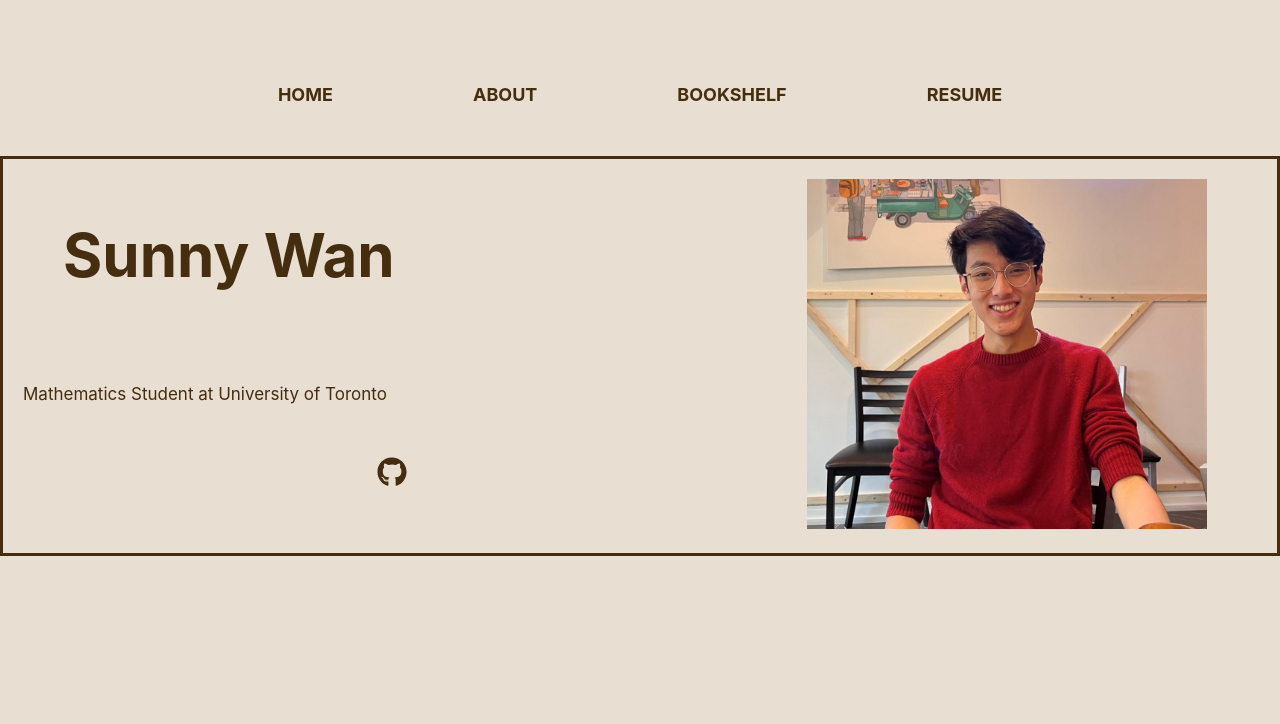
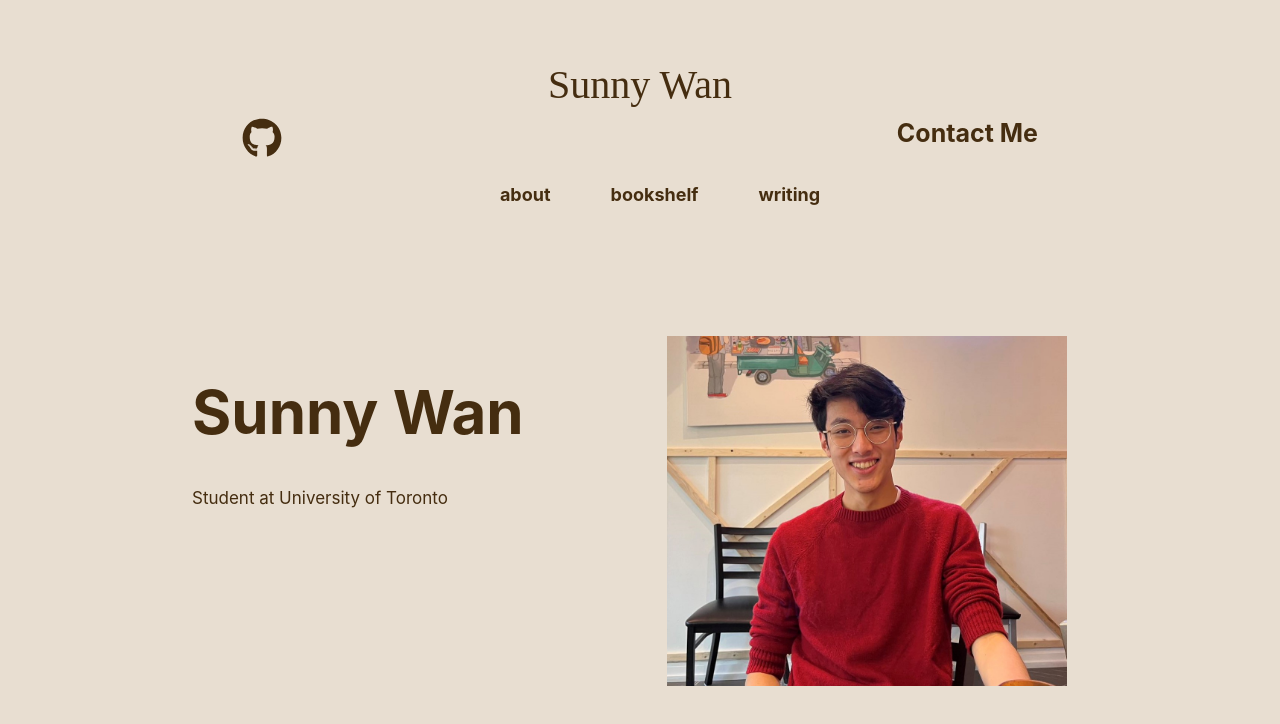
Before and after one commit to SunnyWan59/personal-website, a React (Create React App) app: page / in a window 1280 px wide. Shown: the top 724 px of the page. Built offline with nearby package versions, Linux system fonts and the light colour scheme.

Commit message:
redesigned website

```diff
--- a/src/App.css
+++ b/src/App.css
@@ -3,30 +3,47 @@
   background-color: #E8DED1;
 }
 
-.topnav {
-  position: relative;
-  background-color:#E8DED1;
-  overflow: hidden;
-  display: flex;
-  justify-content:center;
-  top: 70px;
-  white-space: nowrap;
-}
-
 .navbar{
+  padding: 25px 50px 75px 50px;
   text-align: center;
 }
 
-.topnav a{
+.navName{
+  font-size: 40px;
+  color: rgb(69, 45, 16);
+  padding: 10px;
+  /* font-weight: bold; */
+  font-family: "Times New Roman", Times, serif;
+  text-align: center;
 
-  float: left;
-  color: rgb(69, 45, 16);
-  text-align: center;
-  padding: 14px 70px;
-  text-decoration: none;
-  font-size: 18px;
+  /* padding: 0px 50px 50px 50px; */
+
+  /* Cool Swiping Motion */
+  background: linear-gradient(to right, rgb(27, 18, 6),rgb(49, 32, 11) 50%, rgb(69, 45, 16)50%);
+  background-clip: text;
+  -webkit-background-clip: text;
+  -webkit-text-fill-color: transparent;
+  background-size: 200% 100%;
+  background-position: 100%;
+  transition: background-position 275ms ease;
+  &:hover {
+      background-position: 0 100%;
+    }
+}
+
+.navButtons{
+  display: grid;
+  align-items: left;
+  grid-template-columns: 1fr 1fr;
+  column-gap: 5px;
+}
+.leftbuttons{
+  text-align: left;
+}
+.rightbuttons{
+  text-align: right;
+  font-size: 25px;
   font-weight: bold;
-
 
   background: linear-gradient(to right, rgb(27, 18, 6),rgb(49, 32, 11) 50%, rgb(69, 45, 16)50%);
   background-clip: text;
@@ -38,6 +55,12 @@
   &:hover {
       background-position: 0 100%;
     }
+}
+.github{
+  text-decoration:none;
+  color:inherit;
+  font-size: 30pt;
+
 }
 
 li{
@@ -73,48 +96,6 @@ li a{
     }
 }
 
-
-
-
-
-.github{
-  text-decoration:none;
-  color:inherit;
-}
-
-.textbox{
-  border: 3px solid rgb(69, 45, 16) ;
-  margin: auto;
-  /* width: 1000px;
-  height: 500px; */
-  margin-top: 80pt;
-  padding: 10px;
-  white-space: nowrap;
-  display: grid;
-  align-items: right;
-  grid-template-columns: 30fr 1fr 1fr;
-  column-gap: 5px;
-
-}
-
-.picture{
-  max-width: 100%;
-  max-height:100%;
-  padding: 10px 30px;
-}
-
-.text{
-  font-size: 30px;
-  color: rgb(69, 45, 16);
-  padding: 10px;
-}
-
-h1{
-  text-align: left;
-  padding: 0px 40px;
-}
-
-
 @media screen and (max-width: 600px) {
   .topnav a{
     float: none;
@@ -122,7 +103,6 @@ h1{
   }
 
 }
-
 
 .background{
   background-color: #E8DED1;
--- a/src/components/Navbar.js
+++ b/src/components/Navbar.js
@@ -1,17 +1,30 @@
 import React from 'react';
 import { NavLink } from 'react-router-dom';
 import '../App.css';
+import { FaGithub} from "react-icons/fa";
 
 
 function Navbar(){
     return(
         <div className='navbar'>
+            {/* <h1 class = 'navName'>Sunny Wan</h1>
+             */}
+             <div class = 'navName'>
+             <NavLink to="/">Sunny Wan</NavLink>
+                </div>
+            <div class = 'navButtons'>
+                <div class = 'leftbuttons'>
+                <a href="https://github.com/SunnyWan59" className='github'><FaGithub/></a>
+                </div>
+                <div class = 'rightbuttons'>
+                <NavLink to="/contact">Contact Me</NavLink>
+                </div>
+            </div>
             <nav>
             <ul>
-                <li><NavLink to="/">HOME</NavLink></li>
-                <li><NavLink to="/about">ABOUT</NavLink></li>
-                <li><NavLink to="/bookshelf">BOOKSHELF</NavLink></li>
-                <li><NavLink to="/resume">RESUME</NavLink></li>
+                <li><NavLink to="/about">about</NavLink></li>
+                <li><NavLink to="/bookshelf">bookshelf</NavLink></li>
+                <li><NavLink to="/resume">writing</NavLink></li>
             </ul>
             </nav>
         </div>
--- a/src/pages/About/about.css
+++ b/src/pages/About/about.css
@@ -9,8 +9,6 @@ p{
     font-size: 17px;
     text-align: left;
 }
-
-
 
 .body{
     /* text-align: center; */
--- /dev/null
+++ b/src/pages/Bookshelf/bookshelf.css
@@ -0,0 +1,6 @@
+body{
+    background-color: #E8DED1;
+    font-family: -apple-system, BlinkMacSystemFont, 'Segoe UI', 'Roboto', 'Oxygen',
+    'Ubuntu', 'Cantarell', 'Fira Sans', 'Droid Sans', 'Helvetica Neue',
+    sans-serif;
+}
--- a/src/pages/Bookshelf/bookshelf.js
+++ b/src/pages/Bookshelf/bookshelf.js
@@ -1,13 +1,15 @@
 import React from 'react';
 import Navbar from '../../components/Navbar';
-
+import './bookshelf.css';
 
 function Bookshelf(){
     return(
-        <div>
+        <div className='body'>
             <Navbar/>
-            <div id="title"> Bookshelf</div>
+            <div id="title"> Book Recomendations</div>
             <hr width="100%" size="3" color="grey"></hr>
+
+            <p>Currently a work in progress!</p>
         </div>
     )
 }
--- /dev/null
+++ b/src/pages/Home/home.css
@@ -0,0 +1,34 @@
+body{
+    background-color: #E8DED1;
+    font-family: -apple-system, BlinkMacSystemFont, 'Segoe UI', 'Roboto', 'Oxygen',
+    'Ubuntu', 'Cantarell', 'Fira Sans', 'Droid Sans', 'Helvetica Neue',
+    sans-serif;
+}
+.textbox{
+    /* border: 3px solid rgb(69, 45, 16) ; */
+    /* margin: auto; */
+    margin-top: 40px;
+    /* padding: 10px; */
+    white-space: nowrap;
+    display: grid;
+    align-items: right;
+    grid-template-columns: 30fr 1fr 1fr;
+    column-gap: 5px;
+
+  }
+
+  .picture{
+    max-width: 100%;
+    max-height:100%;
+    /* padding: 10px 30px; */
+  }
+
+  .text{
+    font-size: 30px;
+    color: rgb(69, 45, 16);
+    /* padding: 10px; */
+  }
+  h1{
+    text-align: left;
+    /* padding: 0px 40px; */
+  }
--- a/src/pages/Home/home.js
+++ b/src/pages/Home/home.js
@@ -2,28 +2,20 @@ import React from 'react';
 import { FaGithub} from "react-icons/fa";
 import { NavLink } from 'react-router-dom';
 import Main from '../../components/Main';
+import Navbar from '../../components/Navbar';
+import './home.css';
 
 
 function Home(){
     return(
-        <div>
-            <div class="topnav">
-
-                <NavLink to="/">HOME</NavLink>
-                <NavLink to="/about">ABOUT</NavLink>
-                <NavLink to="/bookshelf">BOOKSHELF</NavLink>
-                <NavLink to="/resume">RESUME</NavLink>
-            </div>
-            {/* <Main/> */}
-
-
+        <div className='body'>
+            <Navbar/>
             <div className='textbox'>
                 <div className='text'>
                     <h1>Sunny Wan</h1>
+
+                    <p>Student at University of Toronto</p>
                     <br></br>
-                    <p>Mathematics Student at University of Toronto</p>
-                    <br></br>
-                    <a href="https://github.com/SunnyWan59" className='github'><FaGithub/></a>
                 </div>
                 <div className = 'picture'>
                 <img src={require('./pfp2.jpg')} alt ='profile picture' width="400" height="350"></img>
--- a/src/pages/Resume/resume.js
+++ b/src/pages/Resume/resume.js
@@ -1,11 +1,15 @@
 import React from 'react';
 import Navbar from '../../components/Navbar';
-
+import './writing.css';
 
 function Resume(){
     return(
-        <div>
+        <div className='body'>
             <Navbar/>
+            <div id="title"> Writing</div>
+            <hr width="100%" size="3" color="grey"></hr>
+
+            <p>Currently a work in progress!</p>
         </div>
     )
 }
--- /dev/null
+++ b/src/pages/Resume/writing.css
@@ -0,0 +1,6 @@
+body{
+    background-color: #E8DED1;
+    font-family: -apple-system, BlinkMacSystemFont, 'Segoe UI', 'Roboto', 'Oxygen',
+    'Ubuntu', 'Cantarell', 'Fira Sans', 'Droid Sans', 'Helvetica Neue',
+    sans-serif;
+}
```
